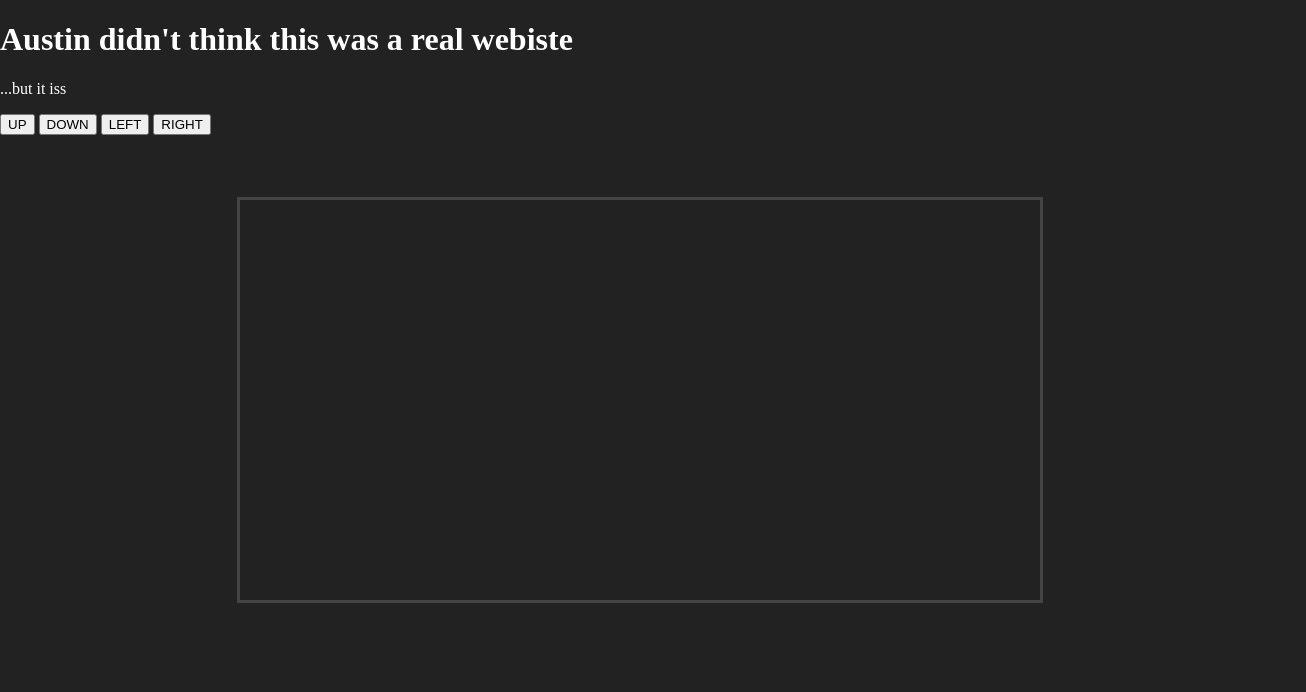
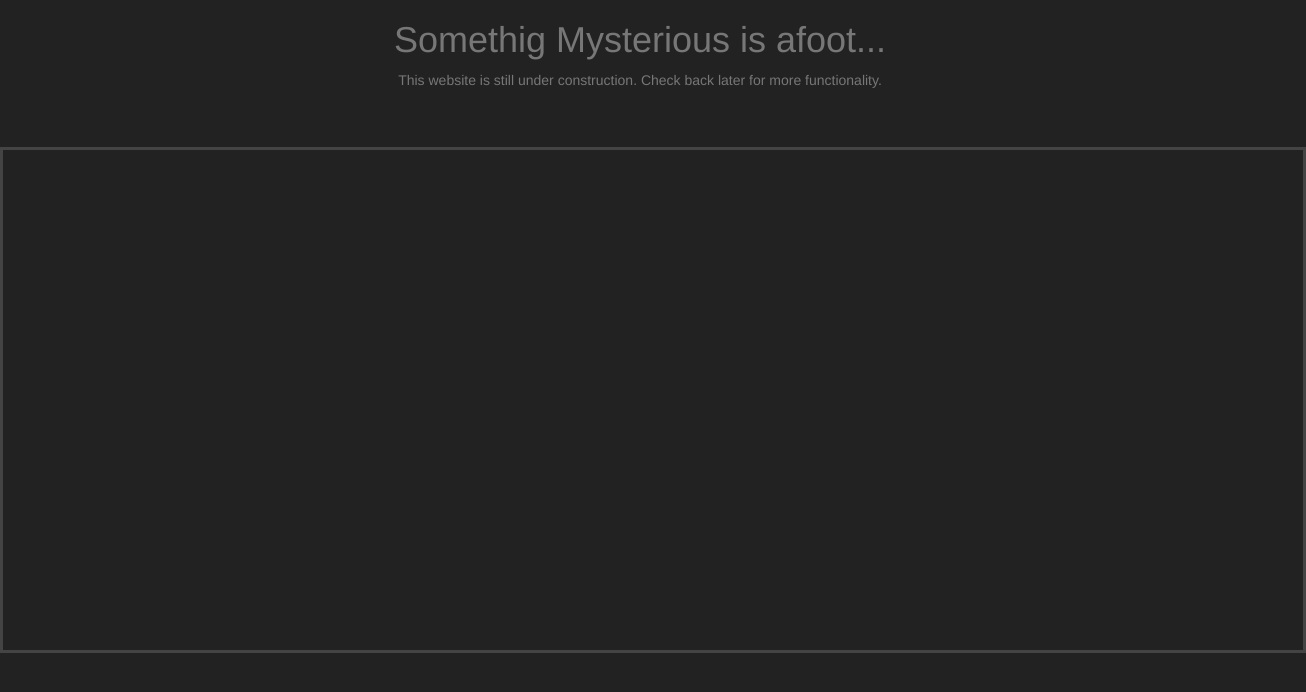
Before and after one commit to derek200pz/socket-game, a website: page game.html in a window 1280 px wide. Shown: the whole page, 1306 px wide, since content can reach past the window. Drawn offline with nearby package versions, Linux system fonts and the light colour scheme; no server answers.

Commit message:
modified website content

```diff
--- a/game.html
+++ b/game.html
@@ -3,11 +3,14 @@
 
 <head>
     <title> Real time farts</title>
+    <!-- boostrap -->
+    <link rel="stylesheet" href="https://maxcdn.bootstrapcdn.com/bootstrap/3.4.1/css/bootstrap.min.css">
+
     <style type="text/css">
         html,
         body {
             background: #222;
-            color: #fff;
+            color: #777;
             margin: 0;
             padding: 0;
         }
@@ -39,13 +42,9 @@
 </head>
 
 <body>
-    <h1>Austin didn't think this was a real webiste</h1>
-    <p>...but it iss</p>
-    <canvas id="canvas" width="800" height="400"></canvas>
-    <button id="up-button">UP</button>
-    <button id="down-button">DOWN</button>
-    <button id="left-button">LEFT</button>
-    <button id="right-button">RIGHT</button>
+    <h1 class="text-center">Somethig Mysterious is afoot...</h1>
+    <p class="text-center">This website is still under construction. Check back later for more functionality.</p>
+    <canvas id="canvas" width="1300" height="500"></canvas>
 </body>
 
 </html>
```
Also changed, not shown: images.json (+1 -1 lines).
